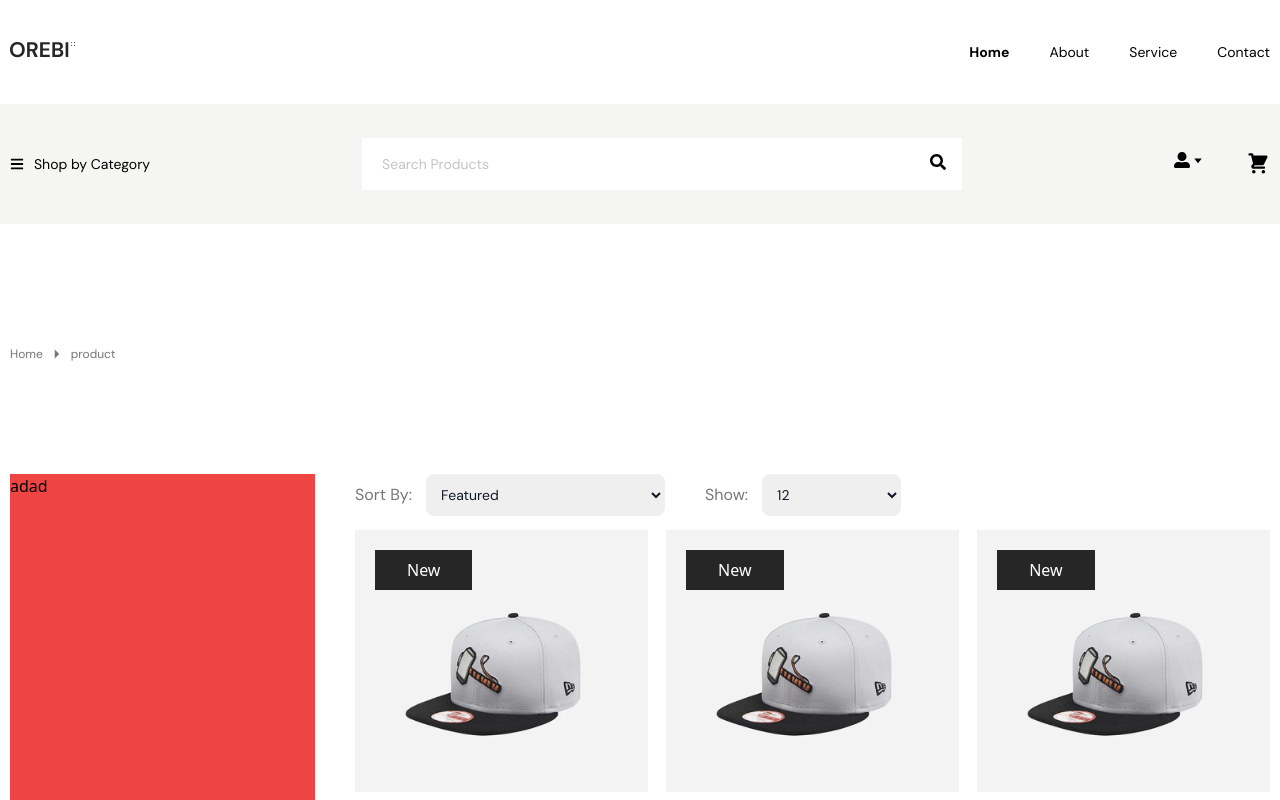
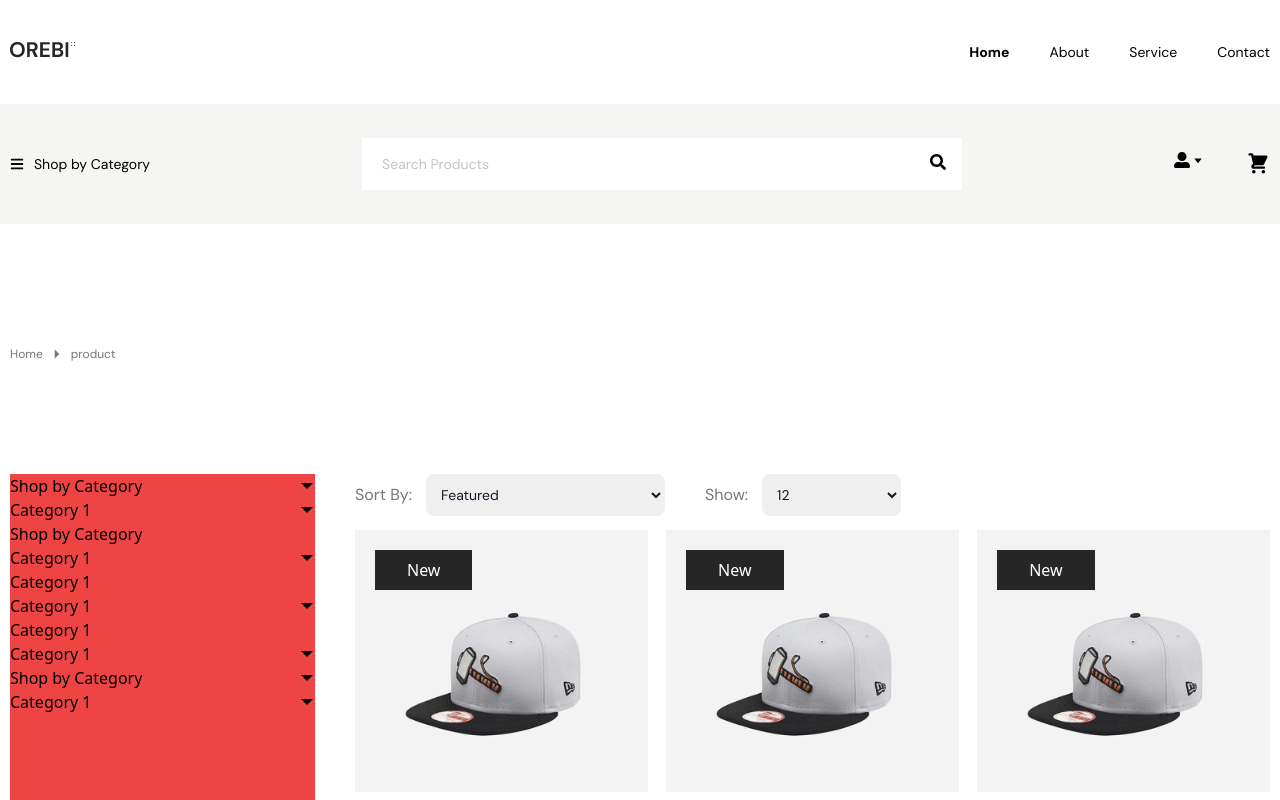
Before and after one commit to ABMshawonislam-dev/orebi-ecommerce, a React (Create React App) app: page /product in a window 1280 px wide. Shown: the top 800 px of the page. Built offline with nearby package versions, Linux system fonts and the light colour scheme.

Commit message:
sidebar dynamic

```diff
--- /dev/null
+++ b/src/components/layout/LeftSideBar.js
@@ -0,0 +1,14 @@
+import React from "react";
+import SidebarContent from "./SidebarContent";
+
+const LeftSideBar = () => {
+  return (
+    <>
+      <SidebarContent dropDown={true} />
+      <SidebarContent dropDown={false} />
+      <SidebarContent dropDown={true} />
+    </>
+  );
+};
+
+export default LeftSideBar;
--- /dev/null
+++ b/src/components/layout/LeftSidebarItem.js
@@ -0,0 +1,32 @@
+import React, { useState } from "react";
+import { GoTriangleDown } from "react-icons/go";
+const LeftSidebarItem = ({ subdropdown, title }) => {
+  let [drop, setDrop] = useState(subdropdown);
+  let [show, setShow] = useState(false);
+  return (
+    <div>
+      {drop ? (
+        <div
+          onClick={() => setShow(!show)}
+          className="flex cursor-pointer items-center justify-between"
+        >
+          <h3>{title} </h3>
+          <GoTriangleDown />
+        </div>
+      ) : (
+        <h3 className="cursor-pointer">{title} </h3>
+      )}
+      {show && (
+        <div>
+          <p>adasdsad</p>
+          <p>adasdsad</p>
+          <p>adasdsad</p>
+          <p>adasdsad</p>
+          <p>adasdsad</p>
+        </div>
+      )}
+    </div>
+  );
+};
+
+export default LeftSidebarItem;
--- /dev/null
+++ b/src/components/layout/SidebarContent.js
@@ -0,0 +1,43 @@
+import React, { useState } from "react";
+import { GoTriangleDown } from "react-icons/go";
+import Flex from "./Flex";
+import LeftSidebarItem from "./LeftSidebarItem";
+const SidebarContent = ({ dropDown }) => {
+  let [drop, setDrop] = useState(dropDown);
+  let [show, setShow] = useState(dropDown);
+  return (
+    <div>
+      {drop ? (
+        <div
+          onClick={() => setShow(!show)}
+          className="flex cursor-pointer items-center justify-between"
+        >
+          <h3>Shop by Category </h3>
+          <GoTriangleDown />
+        </div>
+      ) : (
+        <h3 className="cursor-pointer">Shop by Category </h3>
+      )}
+
+      {show && (
+        <>
+          <LeftSidebarItem subdropdown={true} title="Category 1">
+            <h1>asdasdasdasdasddsfsfdsfgdfg</h1>
+          </LeftSidebarItem>
+        </>
+      )}
+
+      {!drop && (
+        <>
+          <LeftSidebarItem subdropdown={true} title="Category 1" />
+          <LeftSidebarItem subdropdown={false} title="Category 1" />
+          <LeftSidebarItem subdropdown={true} title="Category 1" />
+          <LeftSidebarItem subdropdown={false} title="Category 1" />
+          <LeftSidebarItem subdropdown={true} title="Category 1" />
+        </>
+      )}
+    </div>
+  );
+};
+
+export default SidebarContent;
--- a/src/pages/Shope.js
+++ b/src/pages/Shope.js
@@ -1,46 +1,97 @@
-import React, {useState} from "react";
+import React, { useState } from "react";
 import Container from "../components/layout/Container";
 import Breadcrumb from "../components/layout/Breadcrumb";
 import Flex from "../components/layout/Flex";
 import Pagination from "../components/layout/Pagination";
+import LeftSideBar from "../components/layout/LeftSideBar";
 
 const Shope = () => {
+  let [showNumber, setShowNumber] = useState(12);
 
-  let [showNumber,setShowNumber] = useState(12)
-
-  let handlePaginationChange = (e)=>{
-    setShowNumber(+e.target.value)
-  }
-
-
+  let handlePaginationChange = (e) => {
+    setShowNumber(+e.target.value);
+  };
 
   return (
     <Container>
       <Breadcrumb />
 
       <Flex className="flex gap-x-10">
-        <div className="w-[25%] bg-red-500">adad</div>
+        <div className="w-[25%] bg-red-500">
+          <LeftSideBar />
+        </div>
         <div className="relative w-[75%]">
-        <div className="flex gap-x-10 mb-3.5">
-        <div className="md:flex items-center gap-x-3.5 text-[#767676]">
-          <span className="inine-block font-dm font-regular text-base text-[#767676]">Sort By:</span>
-        <select id="countries" class="md:w-[239px] border border-[#F0F0F0] text-gray-900 text-sm rounded-lg focus:border-black-500 block w-full p-2.5 font-dm font-regular text-base text-[#767676]" >
-          <option selected className="font-dm font-regular text-base text-[#767676]">Featured</option>
-          <option value="US" className="font-dm font-regular text-base text-[#767676]">United States</option>
-          <option value="CA" className="font-dm font-regular text-base text-[#767676]">Canada</option>
-          <option value="FR" className="font-dm font-regular text-base text-[#767676]">France</option>
-          <option value="DE" className="font-dm font-regular text-base text-[#767676]">Germany</option>
-        </select>
-        </div>
-        <div className="md:flex items-center gap-x-3.5 text-[#767676]">
-          <span className="inine-block font-dm font-regular text-base text-[#767676]">Show:</span>
-        <select onChange={handlePaginationChange} id="countries" class="md:w-[139px] border border-[#F0F0F0] text-gray-900 text-sm rounded-lg focus:border-black-500 block w-full p-2.5 font-dm font-regular text-base text-[#767676]" >
-          <option value="12" className="font-dm font-regular text-base text-[#767676]">12</option>
-          <option value="24" className="font-dm font-regular text-base text-[#767676]">24</option>
-          <option value="48" className="font-dm font-regular text-base text-[#767676]">48</option>
-        </select>
-        </div>
-        </div>
+          <div className="mb-3.5 flex gap-x-10">
+            <div className="items-center gap-x-3.5 text-[#767676] md:flex">
+              <span className="inine-block font-regular font-dm text-base text-[#767676]">
+                Sort By:
+              </span>
+              <select
+                id="countries"
+                class="focus:border-black-500 font-regular block w-full rounded-lg border border-[#F0F0F0] p-2.5 font-dm text-sm text-base text-gray-900 text-[#767676] md:w-[239px]"
+              >
+                <option
+                  selected
+                  className="font-regular font-dm text-base text-[#767676]"
+                >
+                  Featured
+                </option>
+                <option
+                  value="US"
+                  className="font-regular font-dm text-base text-[#767676]"
+                >
+                  United States
+                </option>
+                <option
+                  value="CA"
+                  className="font-regular font-dm text-base text-[#767676]"
+                >
+                  Canada
+                </option>
+                <option
+                  value="FR"
+                  className="font-regular font-dm text-base text-[#767676]"
+                >
+                  France
+                </option>
+                <option
+                  value="DE"
+                  className="font-regular font-dm text-base text-[#767676]"
+                >
+                  Germany
+                </option>
+              </select>
+            </div>
+            <div className="items-center gap-x-3.5 text-[#767676] md:flex">
+              <span className="inine-block font-regular font-dm text-base text-[#767676]">
+                Show:
+              </span>
+              <select
+                onChange={handlePaginationChange}
+                id="countries"
+                class="focus:border-black-500 font-regular block w-full rounded-lg border border-[#F0F0F0] p-2.5 font-dm text-sm text-base text-gray-900 text-[#767676] md:w-[139px]"
+              >
+                <option
+                  value="12"
+                  className="font-regular font-dm text-base text-[#767676]"
+                >
+                  12
+                </option>
+                <option
+                  value="24"
+                  className="font-regular font-dm text-base text-[#767676]"
+                >
+                  24
+                </option>
+                <option
+                  value="48"
+                  className="font-regular font-dm text-base text-[#767676]"
+                >
+                  48
+                </option>
+              </select>
+            </div>
+          </div>
           <Pagination itemsPerPage={showNumber} />
         </div>
       </Flex>
```
